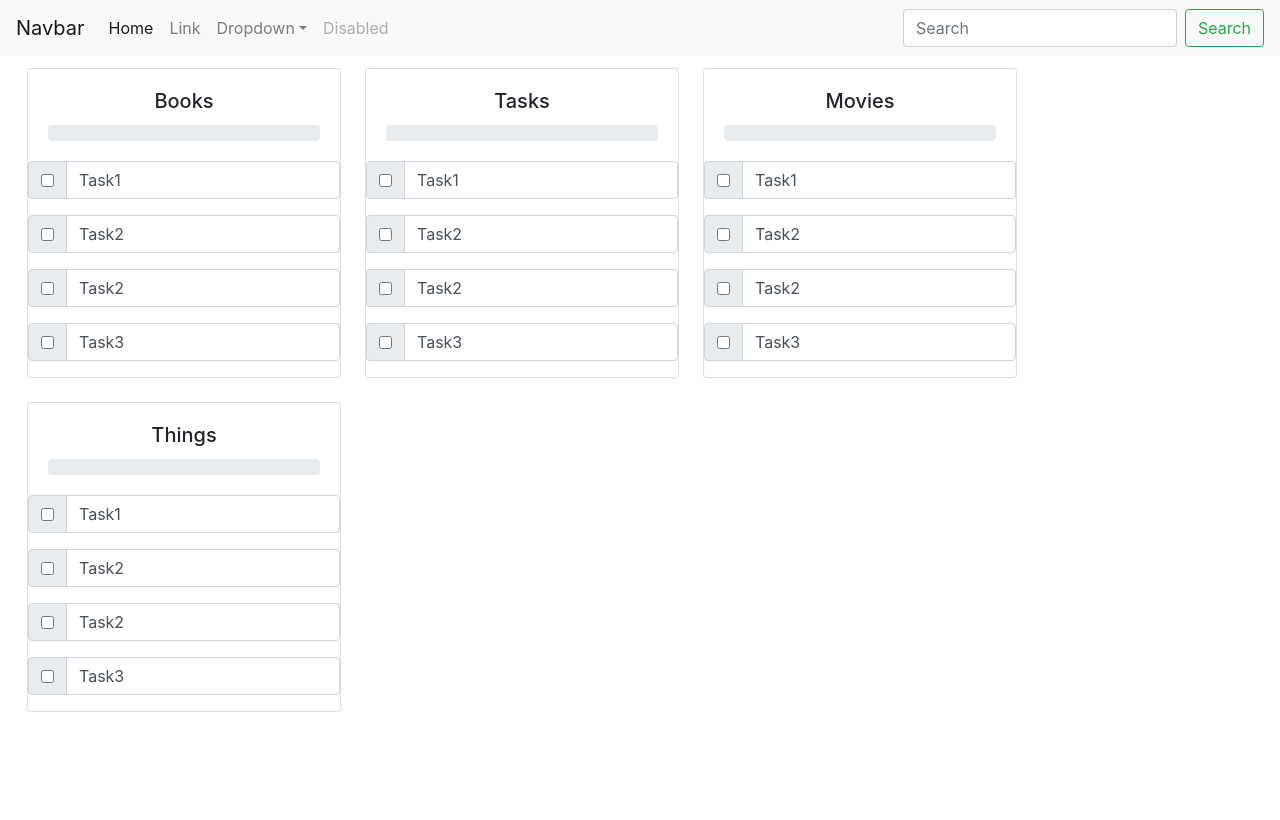
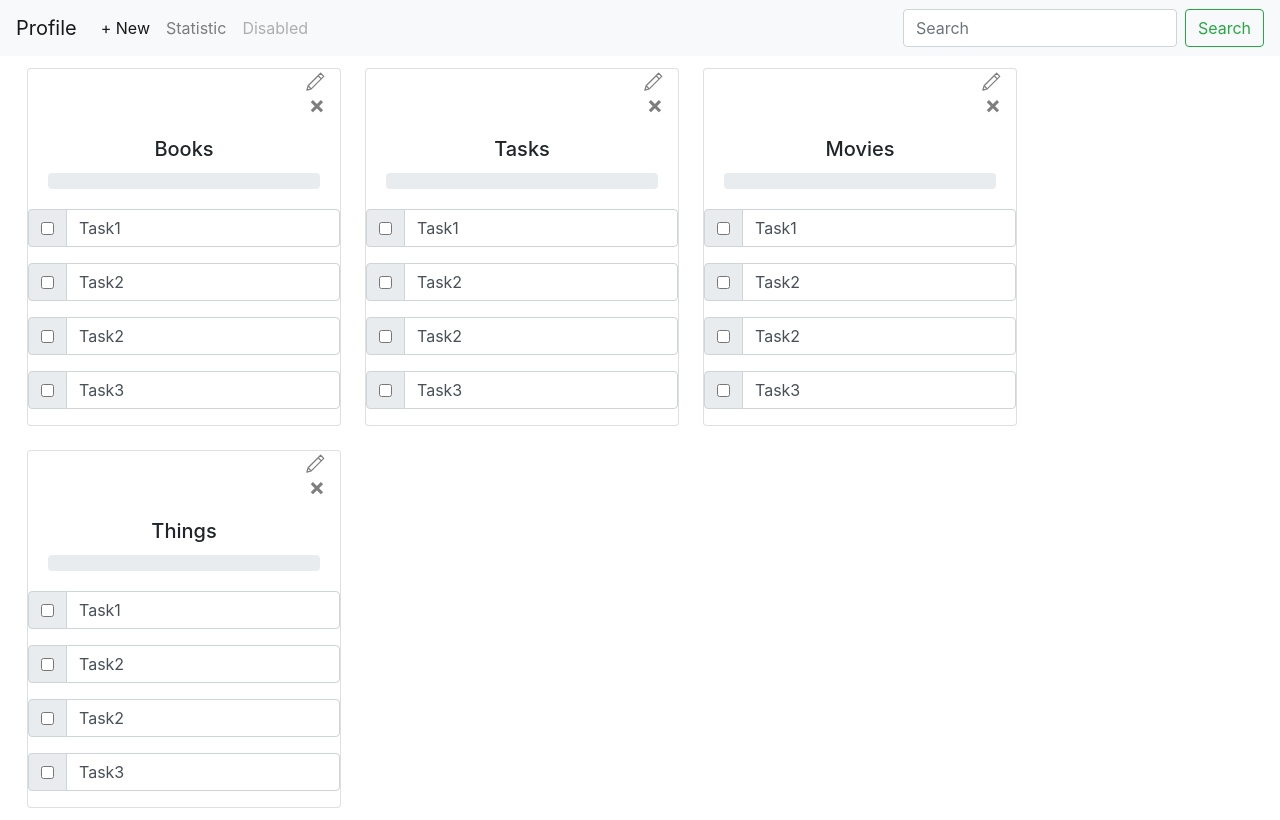
Before and after one commit to mariana-mendes/react, a React (Create React App) app in the folder todo/: page / in a window 1280 px wide. Built offline with nearby package versions, Linux system fonts and the light colour scheme.

Commit message:
edit icon

```diff
--- a/todo/src/CardList/CardList.js
+++ b/todo/src/CardList/CardList.js
@@ -18,6 +18,28 @@ class CardList extends Component {
     render() {
         return (
             <div className="card" >
+
+                <div class="container">
+                    <div class="row">
+                        <div class="col-md-12">
+
+                            <button class="close" aria-label="Close" style={{ float: "right" }}>
+                                <svg id="i-edit" viewBox="0 0 32 32" width="20" height="20" fill="none" stroke="currentcolor" stroke-linecap="round" stroke-linejoin="round" stroke-width="2">
+                                    <path d="M30 7 L25 2 5 22 3 29 10 27 Z M21 6 L26 11 Z M5 22 L10 27 Z" />
+                                </svg>
+                            </button>
+
+                        </div>
+                        <div class="col-md-12">
+                            <button type="button" style={{ float: "right" }} class="close" aria-label="Close">
+                                <span aria-hidden="true">&times;</span>
+                            </button>
+                        </div>
+
+                    </div>
+                </div>
+
+
                 <div className="card-body">
                     <h5 className="card-title">{this.props.title}</h5>
                     <div className="progress">
--- a/todo/src/Sidebar/Sidebar.js
+++ b/todo/src/Sidebar/Sidebar.js
@@ -5,7 +5,7 @@ class Sidebar extends Component {
         return (
             <div className="App">
                 <nav class="navbar navbar-expand-lg navbar-light bg-light">
-                    <a class="navbar-brand" href="#">Navbar</a>
+                    <a class="navbar-brand" href="#">Profile</a>
                     <button class="navbar-toggler" type="button" data-toggle="collapse" data-target="#navbarSupportedContent" aria-controls="navbarSupportedContent" aria-expanded="false" aria-label="Toggle navigation">
                         <span class="navbar-toggler-icon"></span>
                     </button>
@@ -13,24 +13,12 @@ class Sidebar extends Component {
                     <div class="collapse navbar-collapse" id="navbarSupportedContent">
                         <ul class="navbar-nav mr-auto">
                             <li class="nav-item active">
-                                <a class="nav-link" href="#">Home <span class="sr-only">(current)</span></a>
+                                <a class="nav-link" href="#"> + New <span class="sr-only">(current)</span></a>
                             </li>
                             <li class="nav-item">
-                                <a class="nav-link" href="#">Link</a>
+                                <a class="nav-link" href="#">Statistic</a>
                             </li>
-                            <li class="nav-item dropdown">
-                                <a class="nav-link dropdown-toggle" href="#" id="navbarDropdown" role="button" data-toggle="dropdown" aria-haspopup="true" aria-expanded="false">
-                                    Dropdown
-        </a>
-                                <div class="dropdown-menu" aria-labelledby="navbarDropdown">
-                                    <a class="dropdown-item" href="#">Action</a>
-                                    <a class="dropdown-item" href="#">Another action</a>
-                                    <div class="dropdown-divider"></div>
-                                    <a class="dropdown-item" href="#">Something else here</a>
-                                </div>
 
-
-                            </li>
                             <li class="nav-item">
                                 <a class="nav-link disabled" href="#">Disabled</a>
                             </li>
```
Lines whose indentation alone changed are shown as unchanged.
